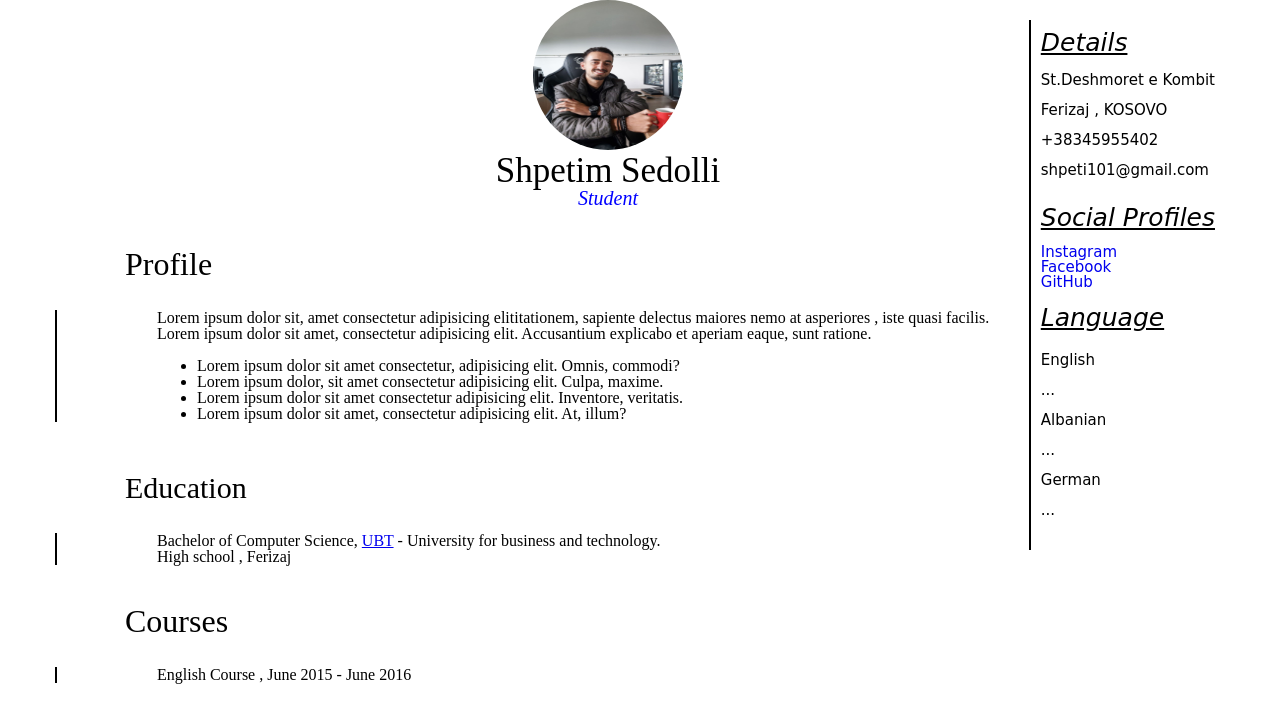
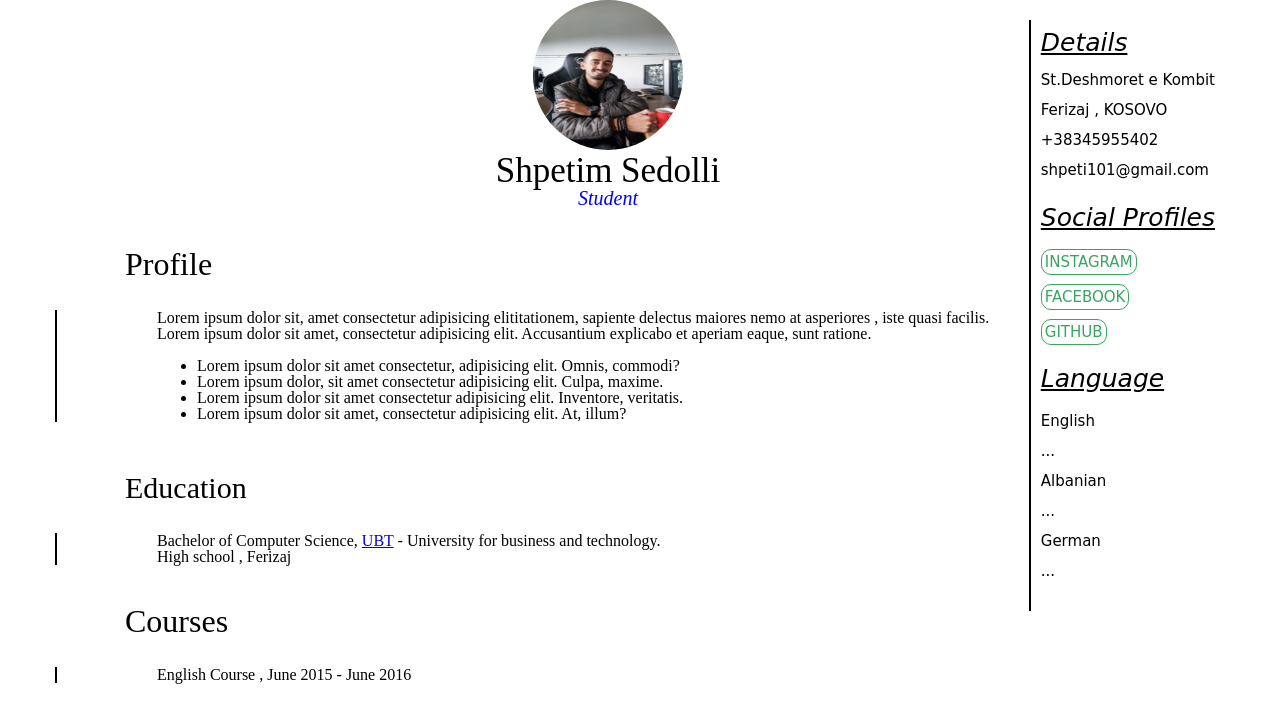
Before and after one commit to shpetimsedolli/CV, a plain HTML site: page index.html in a window 1280 px wide. Drawn offline with Linux system fonts and the light colour scheme.

Commit message:
added a links with hover and borders

```diff
--- a/src/css/style.css
+++ b/src/css/style.css
@@ -115,3 +115,15 @@ ul {
 .socialprofiletext {
   text-decoration: none;
 }
+a.socialprofiletext {
+  text-transform: uppercase;
+  color: #39a55f;
+  border: 1px solid;
+  line-height: 35.2px;
+  border-radius: 10px;
+  padding: 3px;
+}
+a:hover {
+  background-color: #2c666e;
+  color: #000000;
+}
```
